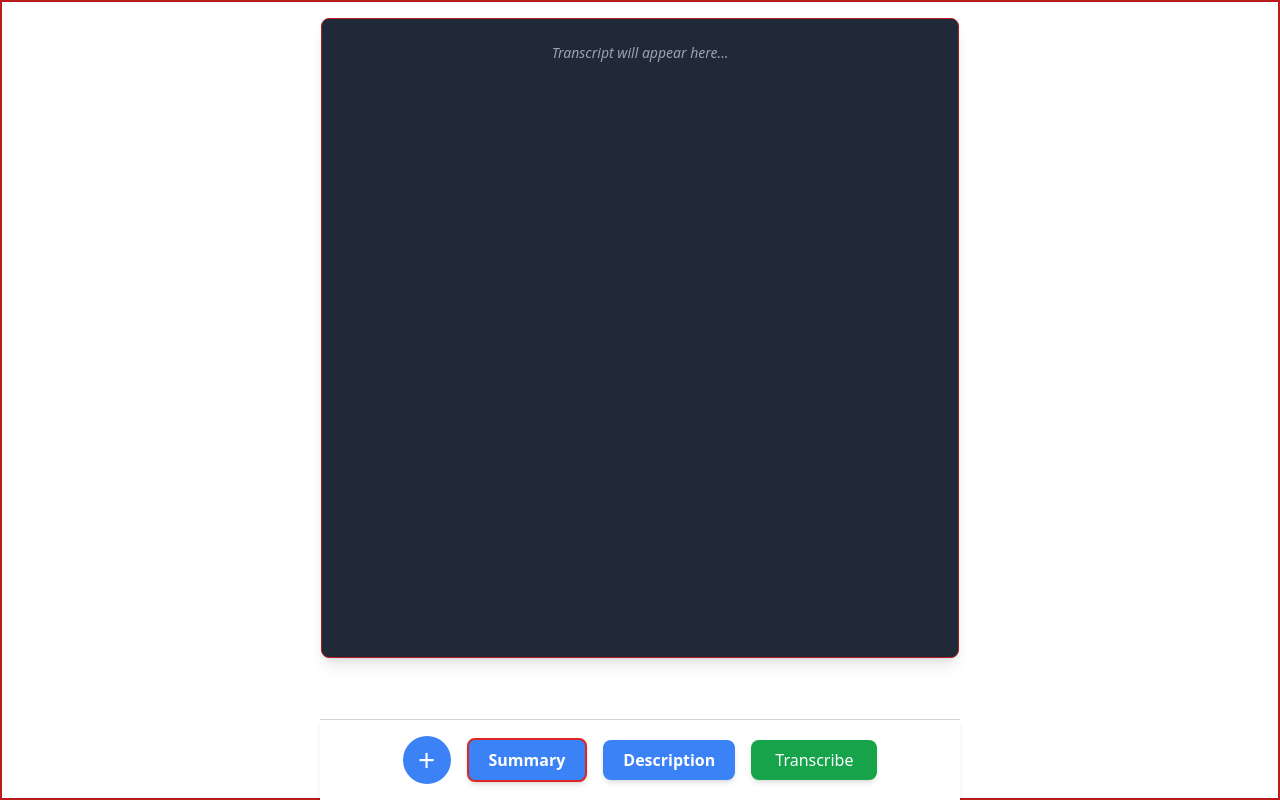
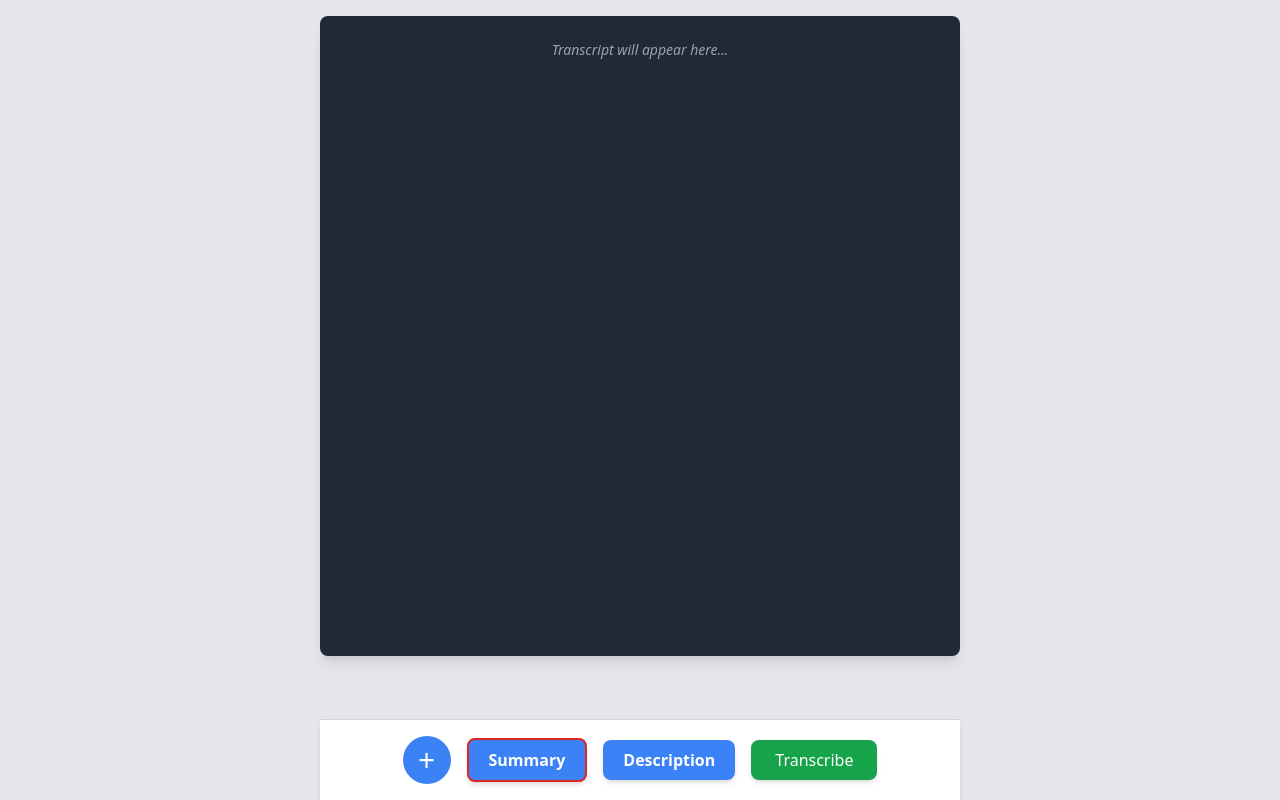
Before and after one commit to Kalyan199999/Convert_audio_to_text_using_gemini_api, a React (Create React App) app in the folder frontedn/: page / in a window 1280 px wide. Built offline with nearby package versions, Linux system fonts and the light colour scheme.

Commit message:
frontend code is updated with download button

```diff
--- a/frontedn/src/Components/Main.jsx
+++ b/frontedn/src/Components/Main.jsx
@@ -87,11 +87,11 @@ function Main()
 
   return (
 
-    <div className='w-full min-h-screen flex flex-col items-center justify-start border-2 border-red-700 relative'>
+    <div className='w-full min-h-screen flex flex-col items-center justify-start  relative bg-gray-200'>
 
       {/* Main content container */}
 
-      <div className="w-1/2 min-h-[80vh] max-h-[80vh] px-5 py-6 my-4 bg-gray-800 rounded-lg shadow-lg flex flex-col items-center justify-start border border-red-700 overflow-y-auto scroll-smooth hide-scrollbar">
+      <div className="w-1/2 min-h-[80vh] max-h-[80vh] px-5 py-6 my-4 bg-gray-800 rounded-lg shadow-lg flex flex-col items-center justify-start overflow-y-auto scroll-smooth hide-scrollbar">
           {
           trans_data.ok ? (
             <p className="text-white text-lg leading-relaxed whitespace-pre-line">
@@ -114,6 +114,7 @@ function Main()
   </div>
 
         {/* Form fixed at bottom */}
+
           <form
             method="POST"
             encType="multipart/form-data"
@@ -125,8 +126,6 @@ function Main()
                 {selectedFile.name}
               </span>
             )}
-
-            {/* Hidden File Input */}
 
             {
                 selectedFile ? (
@@ -140,7 +139,7 @@ function Main()
                   >
                     X </button>
                 ) : (
-                  // What to show if no file is selected
+                  // input file is selected
                   <>
                     <input
                       type="file"
@@ -163,7 +162,7 @@ function Main()
 
 
 
-            {/* Buttons in same row */}
+            {/* Buttons to display in the same row */}
             <button
               className={`px-5 py-2 bg-blue-500 hover:bg-blue-400 text-white font-semibold rounded-lg shadow-md transition duration-300 ease-in-out ${isSummary===true && 'border-2 border-red-600'}`}
               onClick={(e) => {
@@ -197,7 +196,7 @@ function Main()
               Transcribe
             </button>
 
-            {/* ✅ Download PDF Button */}
+            {/* Download PDF Button */}
 
             {
               trans_data.ok &&
```
